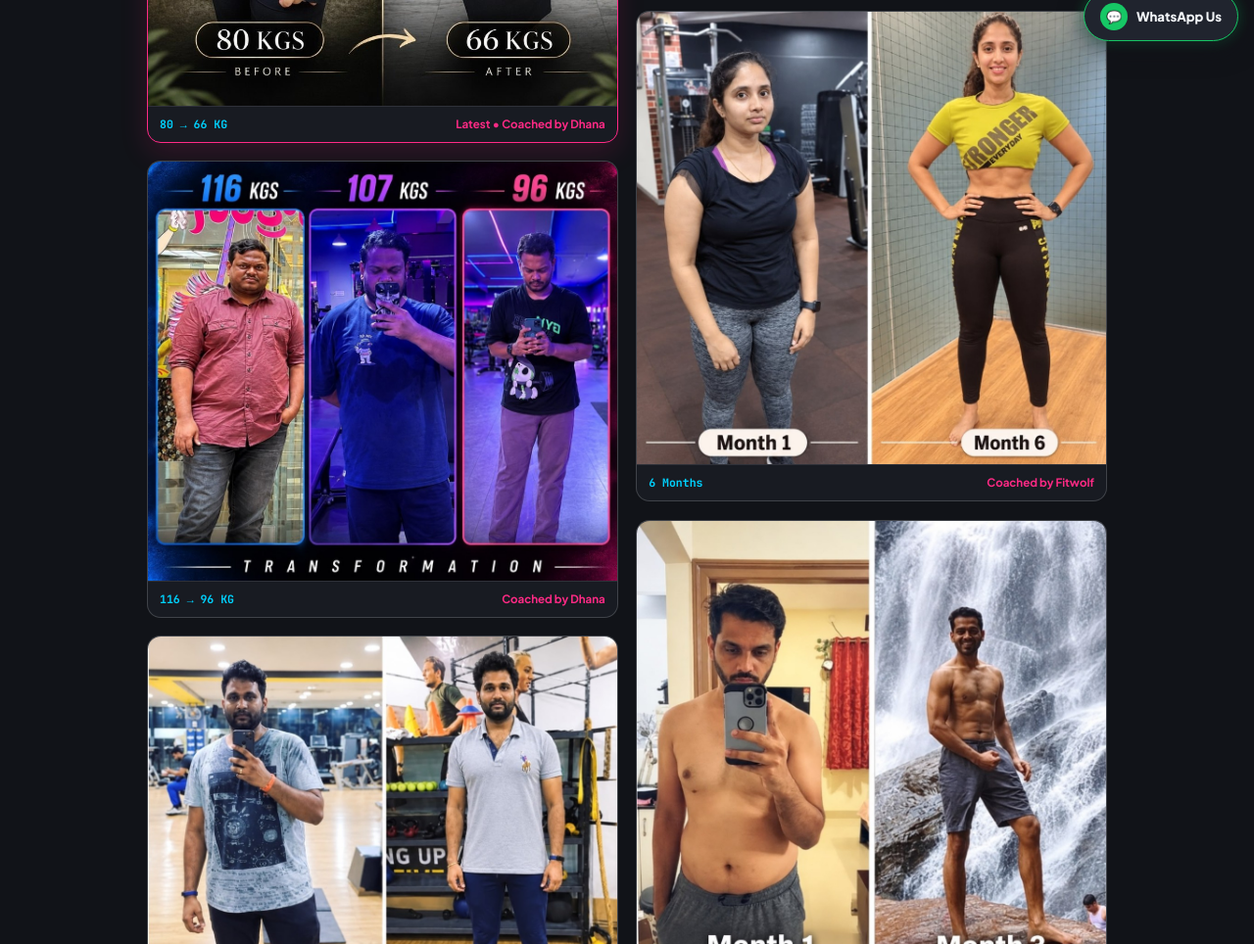
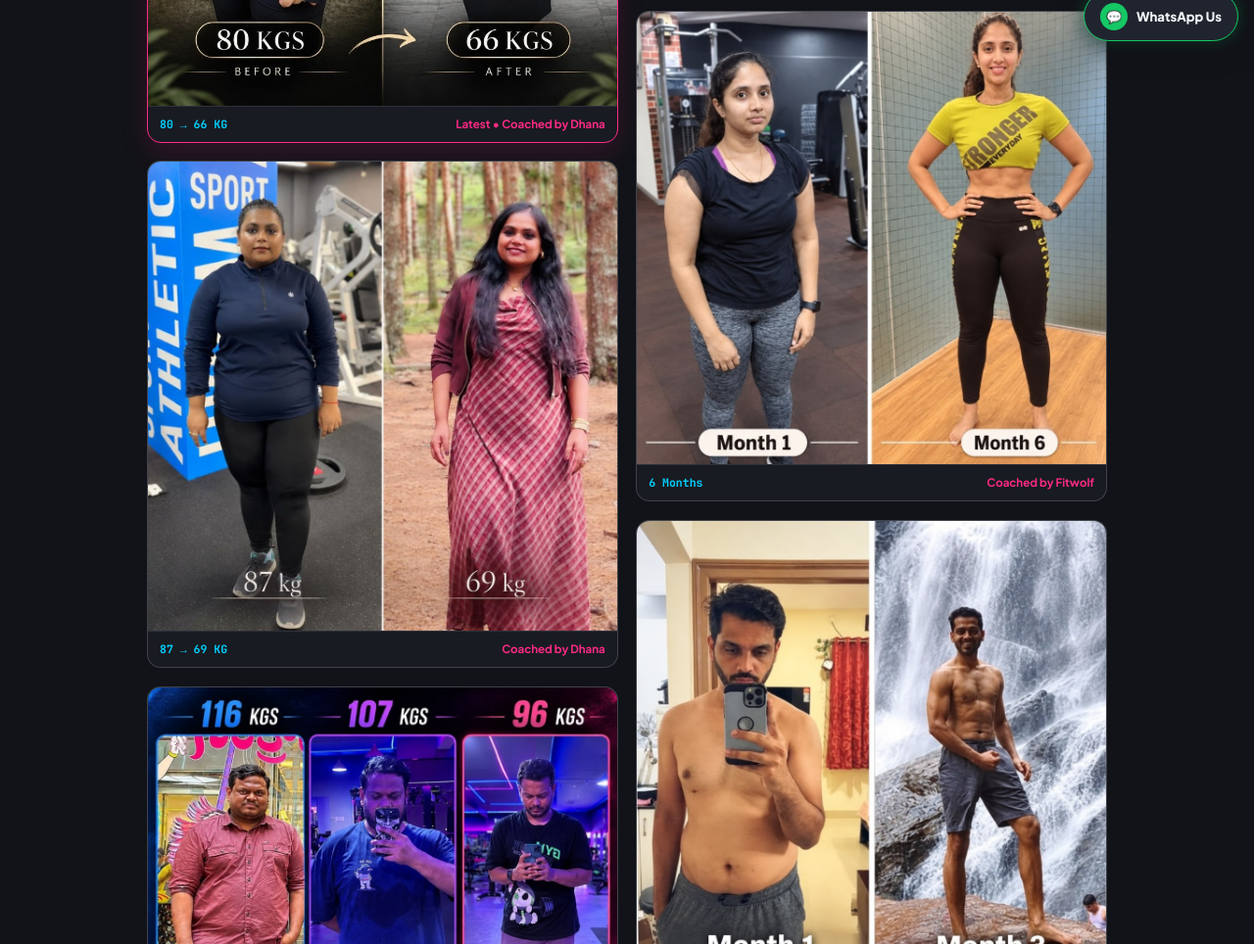
Before and after one commit to rayyan-error/glute-base-gym-demo, a plain HTML site: page transformations.html in a window 1280 px wide. Shown: the part 742-1706 px from the top of the page at 98% size. Drawn offline with Linux system fonts and the light colour scheme.

Commit message:
Add 87 to 69 KG client transformation to transformations gallery

```diff
--- a/transformations.html
+++ b/transformations.html
@@ -106,6 +106,19 @@
             <figcaption class="transformation-masonry-caption">
               <span class="transformation-metric">80 → 66 KG</span>
               <span class="transformation-coach">Latest • Coached by Dhana</span>
+            </figcaption>
+          </figure>
+
+          <figure class="transformation-masonry-card">
+            <img
+              src="assets/images/transformations/transformation_10.jpg"
+              alt="87 kg to 69 kg client transformation coached by Dhana"
+              class="transformation-masonry-img"
+              loading="lazy"
+            >
+            <figcaption class="transformation-masonry-caption">
+              <span class="transformation-metric">87 → 69 KG</span>
+              <span class="transformation-coach">Coached by Dhana</span>
             </figcaption>
           </figure>
 
```
Also changed, not shown: gallery.html (+1 -1 lines), assets/images/transformations/transformation_10.jpg (added).
